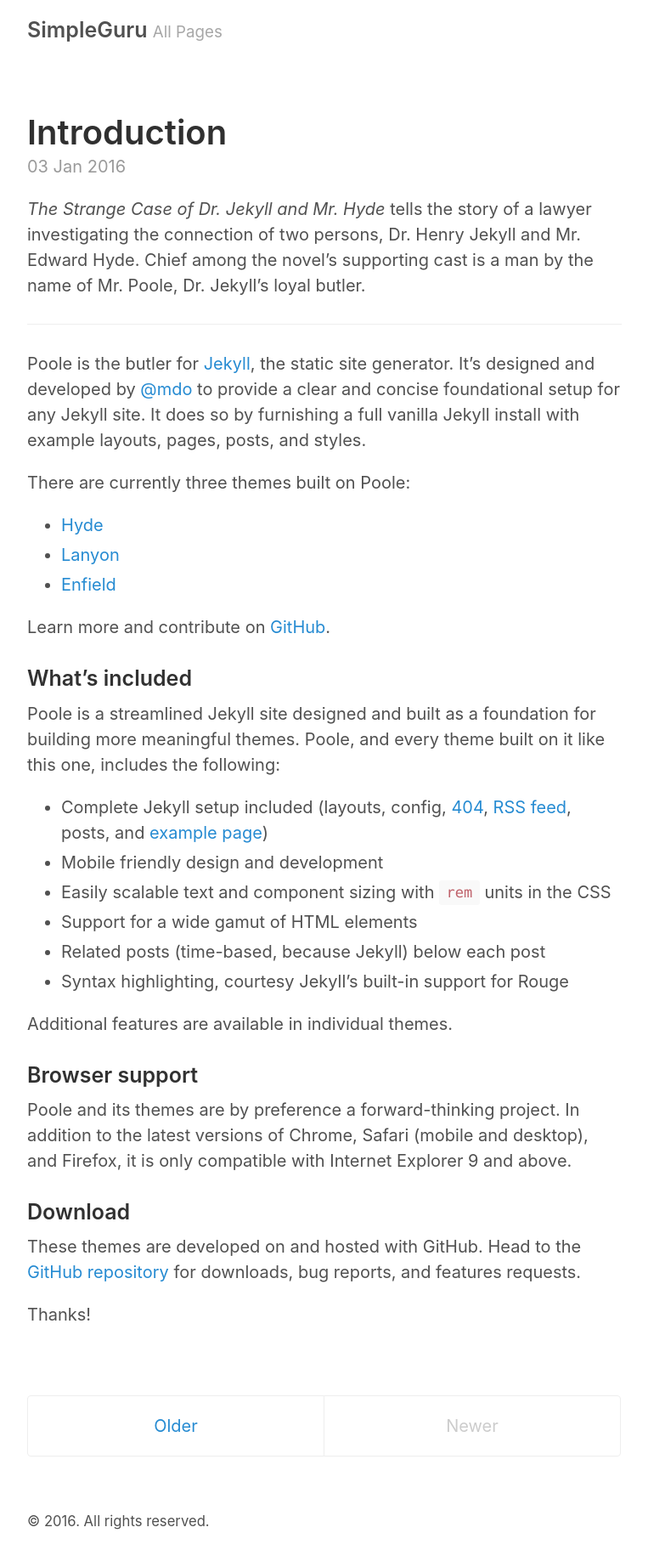
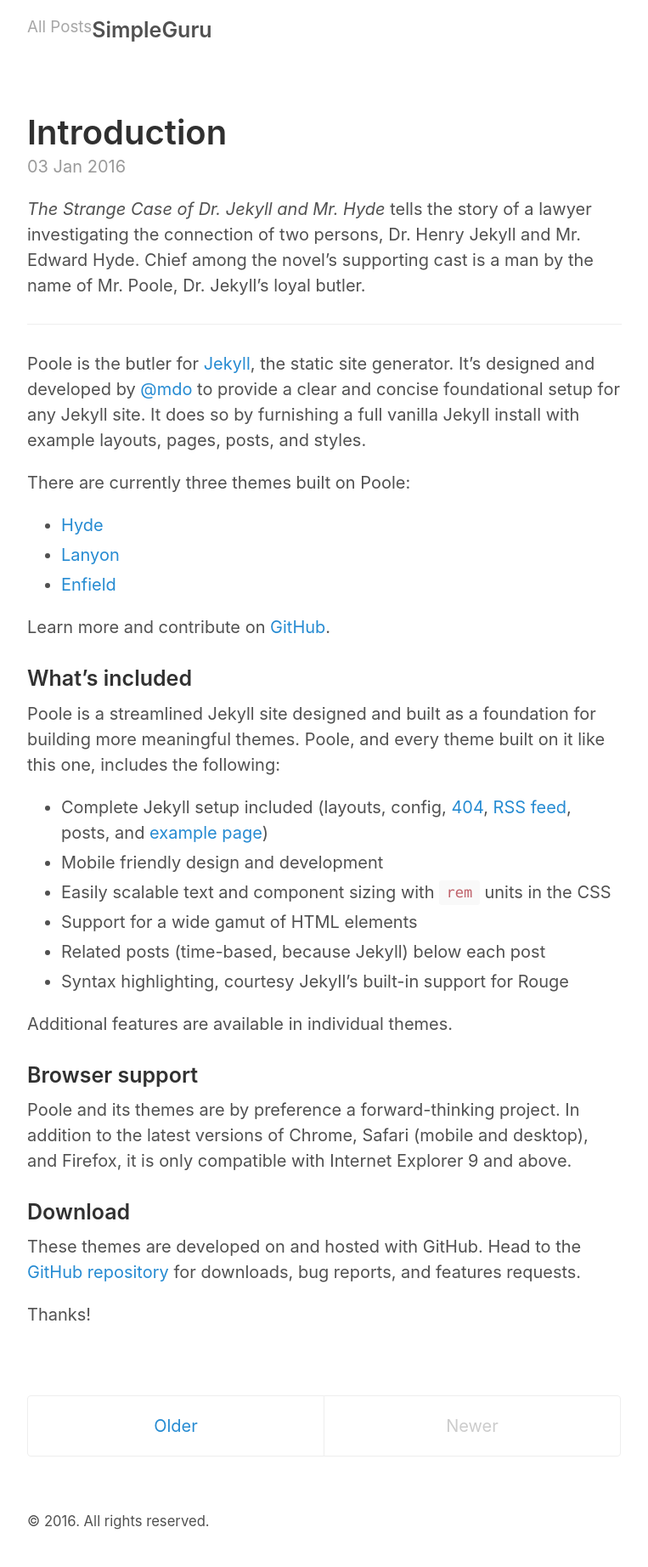
Before and after one commit to simple-guru/simple-guru.github.io, a Jekyll site: the page built from index.html, in a window 1280 px wide. Shown: the whole page at 85% size, without its empty margins (258-1021 px from the left). Built offline with Jekyll 4.4.1, drawn with Linux system fonts in a browser that asks for light colours; the list of posts is cut into pages by our own code.

Commit message:
css changes

```diff
--- a/_layouts/default.html
+++ b/_layouts/default.html
@@ -11,7 +11,7 @@
 
         <h3 class="masthead-title">
               <a href="{{ site.baseurl }}/" title="Home">{{ site.title }}</a>
-            <small class="masthead-subtitle"><a href="/notes" title="All Pages">All Pages</a></small>
+            <small class="masthead-subtitle"><a href="/notes" title="All Pages">All Posts</a></small>
 
         </h3>
         </div> <!-- /header -->
--- a/_sass/_masthead.scss
+++ b/_sass/_masthead.scss
@@ -13,25 +13,9 @@
   margin-bottom: 0;
   color: $gray-4;
 
-.masthead-subtitle > li {
+.masthead-subtitle{
   float: left;
   text-align: right;
-}
-
-.masthead-subtitle > li > a {
-  border-radius: 5px;
-}
-
-.masthead-subtitle > li + li {
-  margin-left: 2px;
-}
-
-.masthead-subtitle > li.active > a,
-.masthead-subtitle > li.active > a:hover,
-.masthead-subtitle > li.active > a:focus {
-  color: #ffffff;
-  background-color: $gray-4;
-
 }
 
   a {
```
